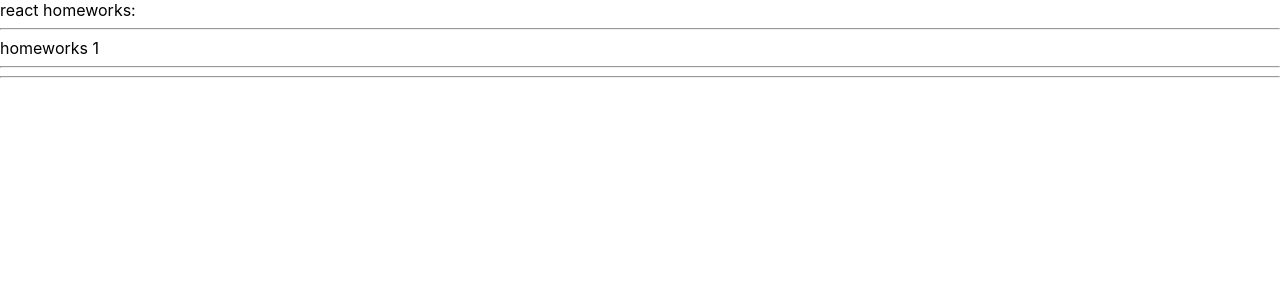
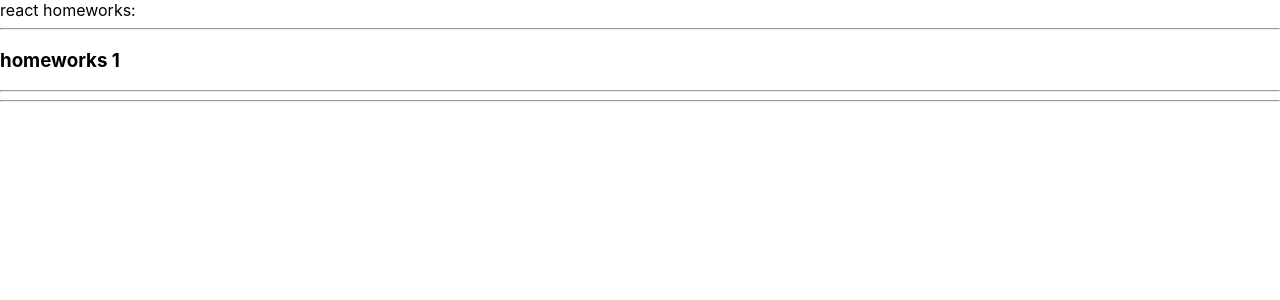
Before and after one commit to Letinarh/homeworks, a React (Create React App) app: page / in a window 1280 px wide. Shown: the top 300 px of the page. Built offline with nearby package versions, Linux system fonts and the light colour scheme.

Commit message:
de comment

```diff
--- a/src/p2-homeworks/h1/HW1.tsx
+++ b/src/p2-homeworks/h1/HW1.tsx
@@ -1,4 +1,5 @@
 import React from 'react'
+import Message from "./Message";
 
 const messageData = {
     avatar: 'https://sun9-74.userapi.com/Ph-WiuOtF985il9AvN9JqiCWedmHtSGSSTXrSA/ltEB2Z2-YO4.jpg',
@@ -11,16 +12,16 @@ function HW1() {
     return (
         <div>
             <hr/>
-            homeworks 1
+            <h3>homeworks 1</h3>
 
             {/*should work (должно работать)*/}
 
-            {/*<Message*/}
-            {/*    avatar={messageData.avatar}*/}
-            {/*    name={messageData.name}*/}
-            {/*    message={messageData.message}*/}
-            {/*    time={messageData.time}*/}
-            {/*/>*/}
+           <Message
+                avatar={messageData.avatar}
+                name={messageData.name}
+                message={messageData.message}
+                time={messageData.time}
+            />
 
             <hr/>
             {/*для личного творчества, могу проверить*/}
```
Also changed, not shown: src/p2-homeworks/h1/Message.tsx (+12 -1 lines).
